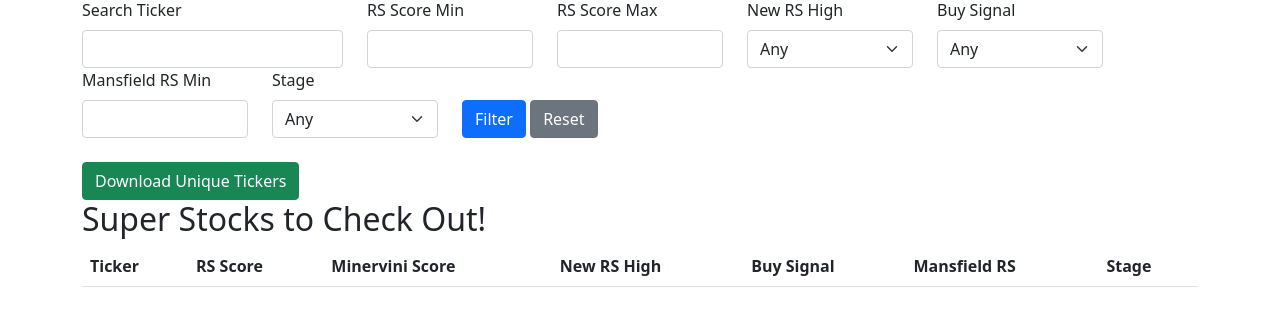
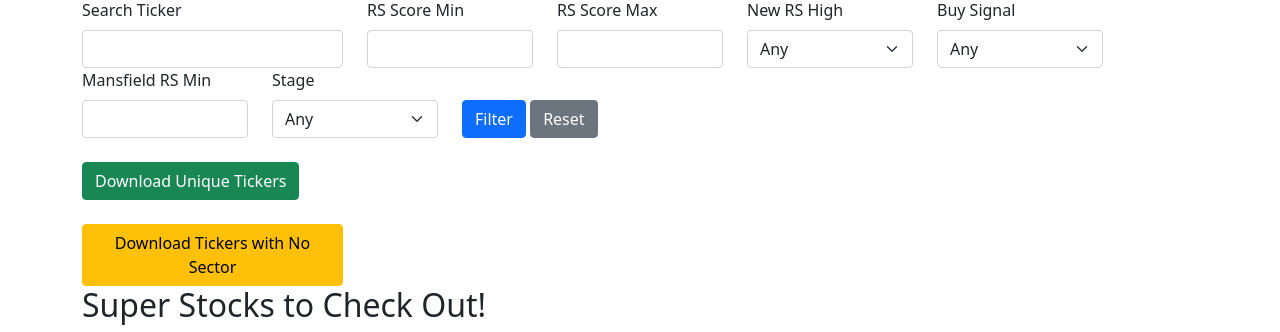
Before and after one commit to Pinger2024/stockapp, a Flask app: page / in a window 1280 px wide. Shown: the part 146-478 px from the top of the page. Run offline with Flask 2, Linux system fonts and the light colour scheme; data that the repository does not hold is empty.

Commit message:
Download tickers with no sector

```diff
--- a/app.py
+++ b/app.py
@@ -18,7 +18,6 @@ try:
     db = client['StockData']
     ohlcv_collection = db['ohlcv_data']
     indicators_collection = db['indicators']
-    sector_trends_collection = db['sector_trends']  # Added sector_trends collection
     # Test the connection
     client.admin.command('ping')
     logging.info("Successfully connected to MongoDB.")
@@ -152,6 +151,37 @@ def download_tickers():
         logging.error(f"Error fetching or generating CSV: {e}")
         return jsonify({"error": "Error fetching or generating CSV file."}), 500
 
+# New route to download tickers with no sector data
+@app.route('/download-no-sector', methods=['GET'])
+def download_no_sector_tickers():
+    if client is None:
+        return jsonify({"error": "Unable to connect to the database."}), 500
+
+    try:
+        # Find tickers with no sector information
+        tickers_no_sector = indicators_collection.find({"sector": {"$exists": False}}).distinct("ticker")
+
+        # Create a CSV output in-memory
+        output = io.StringIO()
+        writer = csv.writer(output)
+        writer.writerow(['Ticker'])  # Header
+
+        for ticker in tickers_no_sector:
+            writer.writerow([ticker])
+
+        output.seek(0)
+
+        # Return CSV as a file download
+        return Response(
+            output,
+            mimetype='text/csv',
+            headers={"Content-Disposition": "attachment;filename=tickers_no_sector.csv"}
+        )
+
+    except Exception as e:
+        logging.error(f"Error fetching or generating CSV: {e}")
+        return jsonify({"error": "Error fetching or generating CSV file."}), 500
+
 # New route to display all available data for a specific ticker
 @app.route('/ticker/<ticker_symbol>', methods=['GET'])
 def view_ticker_data(ticker_symbol):
@@ -159,40 +189,25 @@ def view_ticker_data(ticker_symbol):
         return jsonify({"error": "Unable to connect to the database."}), 500
 
     try:
-        # Fetch all available data for the given ticker symbol from all collections
-        ohlcv_data = list(ohlcv_collection.find(
+        # Fetch all available data for the given ticker symbol
+        ticker_data = list(ohlcv_collection.find(
             {"ticker": ticker_symbol},
-            {"_id": 0}
+            {"_id": 0}  # Exclude MongoDB's internal '_id' field
         ).limit(10))
 
-        indicators_data = list(indicators_collection.find(
+        if not ticker_data:
+            return jsonify({"error": f"No data found for ticker {ticker_symbol}"}), 404
+
+        # Fetch the sector trend data for the ticker symbol if available
+        sector_trends_data = list(db['sector_trends'].find(
             {"ticker": ticker_symbol},
-            {"_id": 0}
+            {"_id": 0}  # Exclude '_id'
         ).limit(10))
 
-        # Assuming 'meta_data' and 'sector_trends' collections also have 'ticker' fields
-        meta_data = list(db['meta_data'].find(
-            {"ticker": ticker_symbol},
-            {"_id": 0}
-        ).limit(10))
+        if not sector_trends_data:
+            sector_trends_data = None
 
-        sector_trends_data = list(sector_trends_collection.find(
-            {"ticker": ticker_symbol},
-            {"_id": 0}
-        ).limit(10))
-
-        # Combine all data
-        all_data = {
-            "ohlcv_data": ohlcv_data,
-            "indicators_data": indicators_data,
-            "meta_data": meta_data,
-            "sector_trends_data": sector_trends_data
-        }
-
-        if not any(all_data.values()):
-            return jsonify({"error": f"No data found for ticker {ticker_symbol}"}), 404
-
-        return render_template('ticker_data.html', ticker=ticker_symbol, data=all_data)
+        return render_template('ticker_data.html', ticker=ticker_symbol, data=ticker_data, sector_trends_data=sector_trends_data)
 
     except Exception as e:
         logging.error(f"Error fetching data for ticker {ticker_symbol}: {e}")
--- a/templates/index.html
+++ b/templates/index.html
@@ -66,6 +66,19 @@
                 <button id="downloadBtn" class="btn btn-success">Download Unique Tickers</button>
             </div>
         </div>
+
+        <div class="row mt-4">
+            <div class="col-md-3">
+                <button id="downloadNoSectorBtn" class="btn btn-warning">Download Tickers with No Sector</button>
+            </div>
+        </div>
+
+        <script>
+            document.getElementById('downloadNoSectorBtn').addEventListener('click', () => {
+                window.location.href = '/download-no-sector';
+            });
+        </script>
+
 
         <h2>Super Stocks to Check Out!</h2>
         <table class="table">
```
